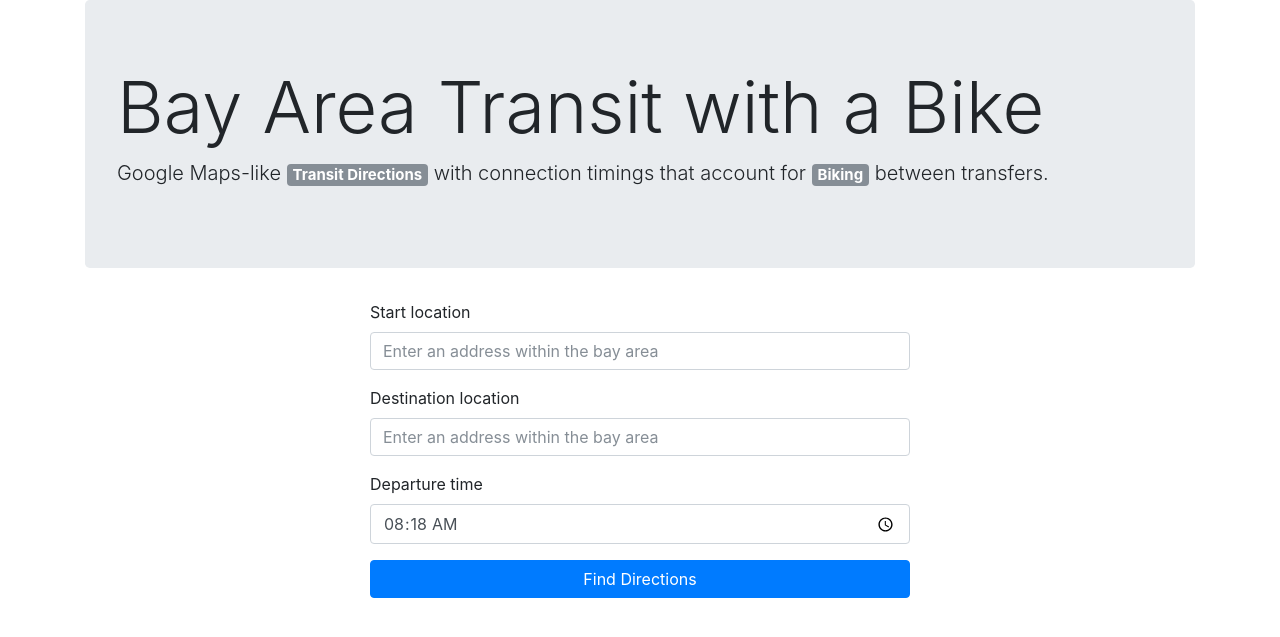
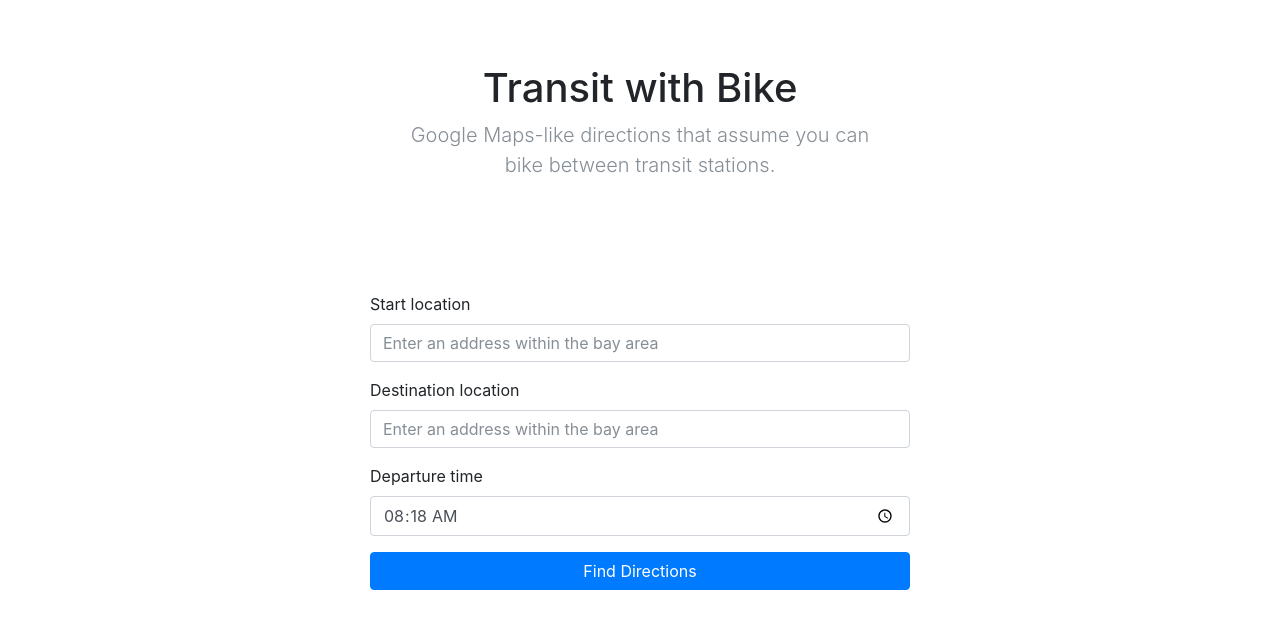
Before and after one commit to SarvagyaVaish/SFBA-Transit-By-Bike, a Django app: page /directions/search in a window 1280 px wide. Shown: the top 637 px of the page. Run offline with Django 3.2, Linux system fonts and the light colour scheme; some libraries are stand-ins or nearby versions.

Commit message:
better jumbotron. dont submit on enter

```diff
--- a/templates/app_directions/search_form.html
+++ b/templates/app_directions/search_form.html
@@ -15,32 +15,32 @@
 
 <div class="container">
 
-	<div class="jumbotron">
-		<h1 class="display-3">Bay Area Transit with a Bike</h1>
-		<p class="lead">
-			Google Maps-like
-			<span class="badge badge-secondary">Transit Directions</span>
-			with connection timings that account for
-			<span class="badge badge-secondary">Biking</span>
-			between transfers.
-		</p>
+	<section class="jumbotron text-center" style="background-color:#fff;">
+		<div class="container">
+			<h1 class="jumbotron-heading">Transit with Bike</h1>
+			<div class="row justify-content-center">
+				<div class="col col-lg-6 col-md-8 col-sm-10">
+					<p class="lead text-muted">Google Maps-like directions that assume you can bike between transit stations.</p>
 				</div>
+			</div>
+		</div>
+	</section>
 
 	{% if messages %}
 		{% for m in messages %}
 			{% if m.tags == "error" %}
+				<div class="row justify-content-center">
+					<div class="col col-lg-6 col-md-8 col-sm-10">
 						<div class="alert alert-danger" role="alert">
 							{{ m }}
+						</div>
+					</div>
 				</div>
 			{% endif %}
 		{% endfor %}
 	{% endif %}
 
-	<form action="{% url 'app_directions:result' %}" method="post">
-		{% csrf_token %}
-		<input type="hidden" id="input-from-loc" name="input_from_loc">
-		<input type="hidden" id="input-to-loc" name="input_to_loc">
-
+	{# From autocomplete field #}
 	<div class="row justify-content-center">
 		<div class="col col-lg-6 col-md-8 col-sm-10">
 			<div class="form-group">
@@ -50,6 +50,7 @@
 		</div>
 	</div>
 
+	{# To autocomplete field #}
 	<div class="row justify-content-center">
 		<div class="col col-lg-6 col-md-8 col-sm-10">
 			<div class="form-group">
@@ -59,6 +60,13 @@
 		</div>
 	</div>
 
+	{# Form #}
+	<form action="{% url 'app_directions:result' %}" method="post">
+		{% csrf_token %}
+		<input type="hidden" id="input-from-loc" name="input_from_loc">
+		<input type="hidden" id="input-to-loc" name="input_to_loc">
+
+		{# Time field #}
 		<div class="row justify-content-center">
 			<div class="col col-lg-6 col-md-8 col-sm-10">
 				<div class="form-group">
@@ -68,6 +76,7 @@
 			</div>
 		</div>
 
+		{# Submit button #}
 		<div class="row justify-content-center">
 			<div class="col col-lg-6 col-md-8 col-sm-10">
 				<button type="submit" class="btn btn-primary" style="width:100%;">Find Directions</button>
```
Lines whose indentation alone changed are shown as unchanged.
